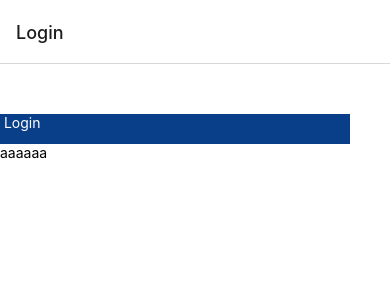
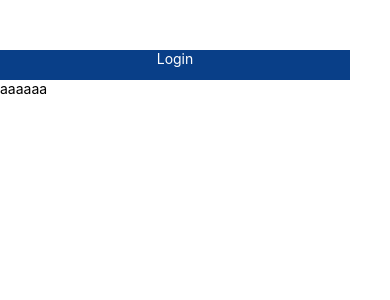
Before and after one commit to EmanuelReus6/clodoaldo_app, a React Native app: screen /Login in a window 390 px wide. Shown: the top 300 px of the page. Built offline with nearby package versions, Linux system fonts and the light colour scheme.

Commit message:
tirei tabelinha home e login

```diff
--- a/App.js
+++ b/App.js
@@ -41,7 +41,7 @@ function BottomTab(){
         tabBarInactiveTintColor: 'gray',
       })}
     >
-        <Tab.Screen name="Home" component={Home}/>
+        <Tab.Screen options={{headerShown:false}} name="Home" component={Home}/>
         <Tab.Screen name="Perfil" component={Perfil}/>
         <Tab.Screen name="Avisos" component={Avisos}/>
       </Tab.Navigator>
@@ -58,7 +58,7 @@ export default function App(){
   return(
     <NavigationContainer>
         <Stack.Navigator>
-          <Stack.Screen name='Login' component={Login} />
+          <Stack.Screen options={{headerShown:false}}  name='Login' component={Login} />
           <Stack.Screen options={{headerShown:false}} name='Home' component={BottomTab}/>
         </Stack.Navigator>
     </NavigationContainer>
--- a/src/pages/Login.js
+++ b/src/pages/Login.js
@@ -38,6 +38,6 @@ const styles = StyleSheet.create({
   },
   txtLogin: {
     color: '#fff',
-    justifyContent: 'center'
+    textAlign: 'center'
   }
 });
```
